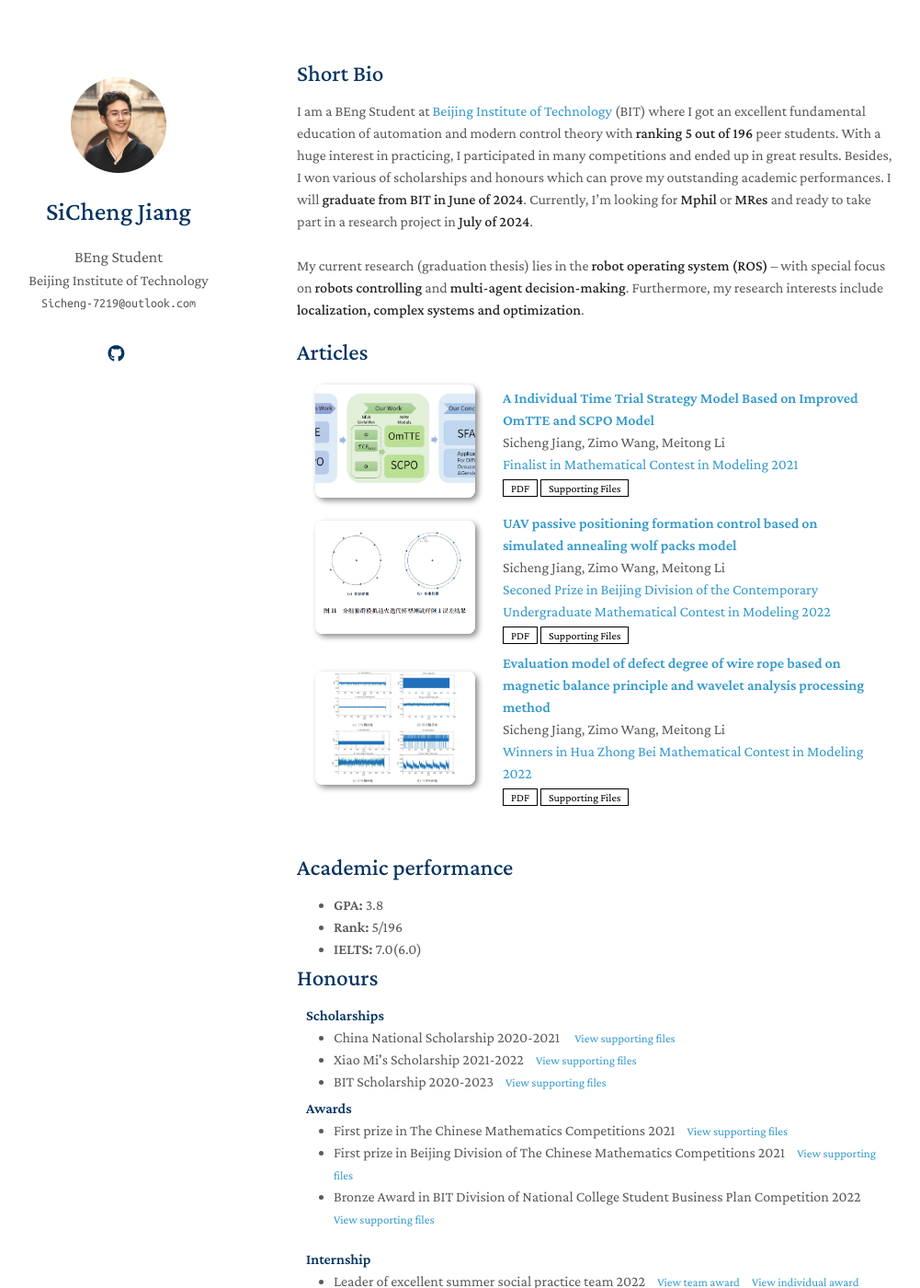
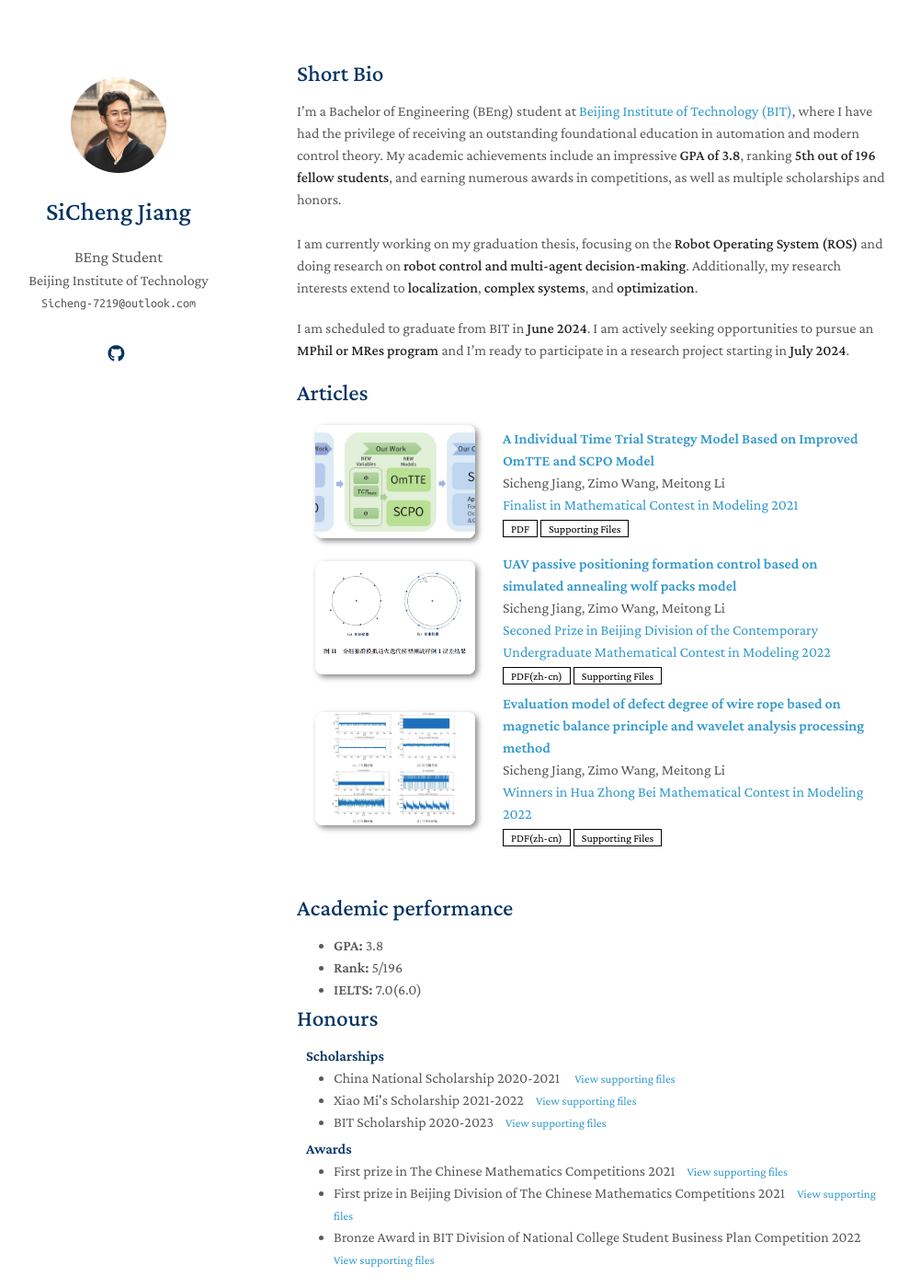
Before and after one commit to SiCheng7219/SiCheng7219.github.io, a Jekyll site: the page built from index.md, in a window 1280 px wide and 1400 px high. Shown: the whole window at 92% size, without its empty margins (147-1148 px from the left). Built offline with Jekyll 4.4.1, drawn with Linux system fonts in a browser that asks for light colours; nearby versions of some CDN libraries; a style sheet for code colours, icons or effects is not loaded; our own code applies the rules of GitHub Pages for plain Markdown files.

Commit message:
GPT short Bio

```diff
--- a/_includes/articles.md
+++ b/_includes/articles.md
@@ -35,7 +35,7 @@
         <a herf="http://www.mcm.edu.cn/">Seconed Prize in Beijing Division of the Contemporary Undergraduate Mathematical Contest in Modeling 2022</a>
       </div>
     <div class="links">
-      <a href="/assets/articles/CNMCM.pdf" class="btn btn-sm z-depth-0" role="button" target="_blank" style="font-size:12px;">PDF</a>
+      <a href="/assets/articles/CNMCM.pdf" class="btn btn-sm z-depth-0" role="button" target="_blank" style="font-size:12px;">PDF(zh-cn)</a>
       <a href="/assets/supporting_files/CNMCM.pdf" class="btn btn-sm z-depth-0" role="button" target="_blank" style="font-size:12px;">Supporting Files</a>
     </div>
   </div>
@@ -55,7 +55,7 @@
         <a herf="http://www.hzbmmc.com/">Winners in Hua Zhong Bei Mathematical Contest in Modeling 2022</a>
       </div>
     <div class="links">
-      <a href="/assets/articles/hzbmcm.pdf" class="btn btn-sm z-depth-0" role="button" target="_blank" style="font-size:12px;">PDF</a>
+      <a href="/assets/articles/hzbmcm.pdf" class="btn btn-sm z-depth-0" role="button" target="_blank" style="font-size:12px;">PDF(zh-cn)</a>
       <a href="/assets/supporting_files/hzbmcm.pdf" class="btn btn-sm z-depth-0" role="button" target="_blank" style="font-size:12px;">Supporting Files</a>
     </div>
   </div>
--- a/index.md
+++ b/index.md
@@ -4,11 +4,11 @@ layout: homepage
 
 ## Short Bio
 
-I am a BEng Student at [Beijing Institute of Technology](https://english.bit.edu.cn/) (BIT) where I got an excellent fundamental education of automation and modern control theory with **ranking 5 out of 196** peer students. With a huge interest in practicing, I participated in many competitions and ended up in great results. Besides, I won various of scholarships and honours which can prove my outstanding academic performances. I will **graduate from BIT in June of 2024**. Currently, I’m looking for **Mphil** or **MRes** and ready to take part in a research project in **July of 2024**.\
+I'm a Bachelor of Engineering (BEng) student at [Beijing Institute of Technology (BIT)](https://english.bit.edu.cn/), where I have had the privilege of receiving an outstanding foundational education in automation and modern control theory. My academic achievements include an impressive **GPA of 3.8**, ranking **5th out of 196 fellow students**, and earning numerous awards in competitions, as well as multiple scholarships and honors.\
 \
-My current research (graduation thesis) lies in the **robot operating system (ROS)** – with special focus on **robots controlling** and **multi-agent decision-making**. Furthermore, my research interests include **localization, complex systems and optimization**.
+I am currently working on my graduation thesis, focusing on the **Robot Operating System (ROS)** and doing research on **robot control and multi-agent decision-making**. Additionally, my research interests extend to **localization**, **complex systems**, and **optimization**.
 
-
+I am scheduled to graduate from BIT in **June 2024**. I am actively seeking opportunities to pursue an **MPhil or MRes program** and I'm ready to participate in a research project starting in **July 2024**.
 
 {% include_relative _includes/articles.md %}
 
```
Also changed, not shown: assets/img/MCMwork.jpg (deleted), assets/img/MCMwork.png.
